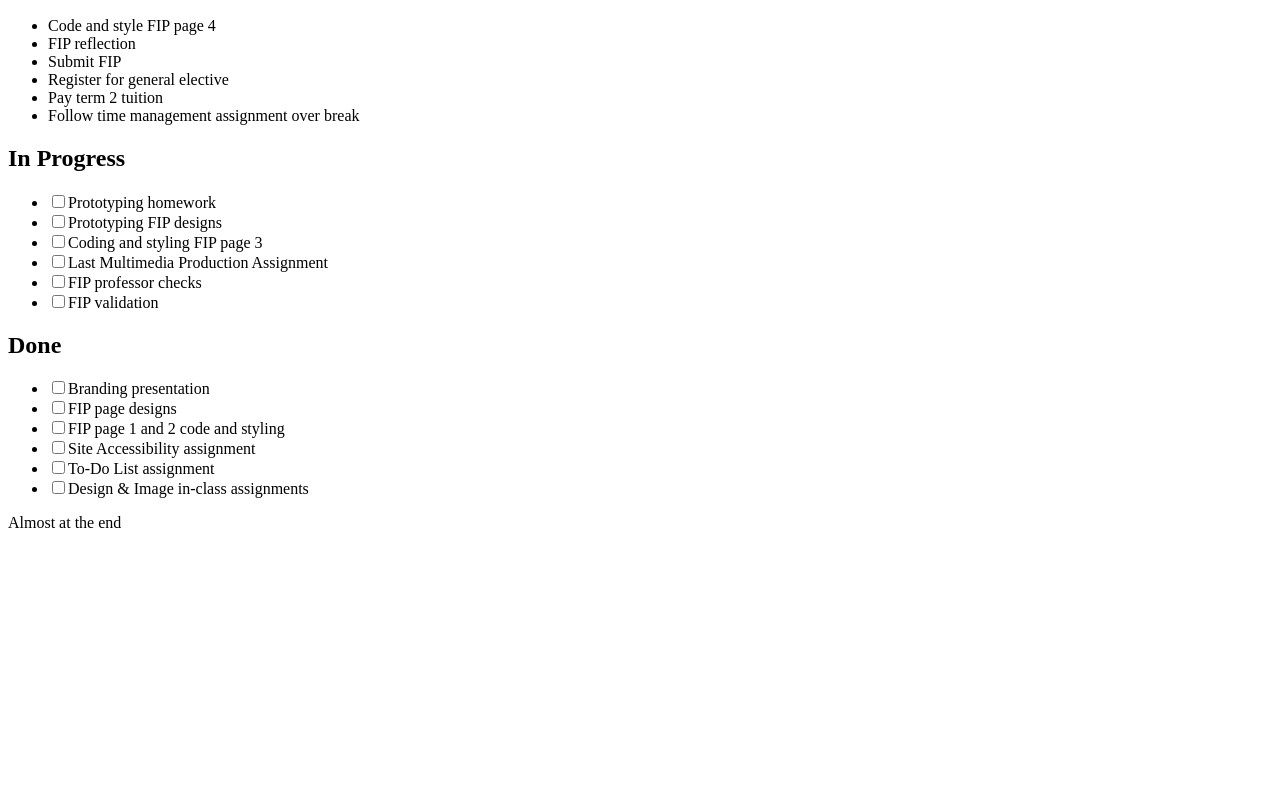
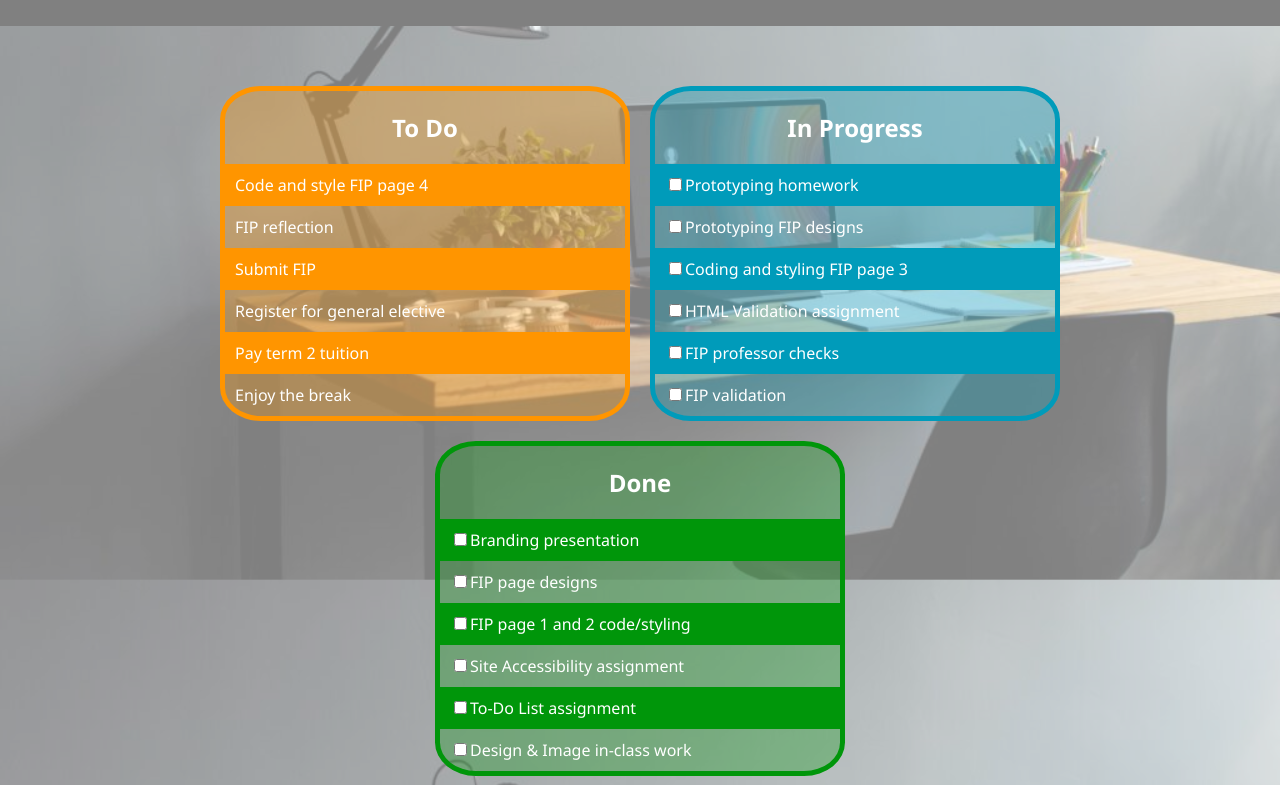
Before and after one commit to b-kettle83/kettlewell_ben_hwk3, a plain HTML site: page index.html in a window 1280 px wide. Shown: the part 110-895 px from the top of the page. Before the commit the page ends 800 px from the top, so only its background shows below. Drawn offline with Linux system fonts and the light colour scheme.

Commit message:
Add Styles and Design
This commit adds the css styles of the website as well as a few design changes in the index file

```diff
--- a/css/main.css
+++ b/css/main.css
@@ -0,0 +1,121 @@
+html, body {
+    margin: 0;
+    padding: 0;
+    border: 0;
+}
+
+body {
+    color: white;
+    font-size: 16px;
+    font-family:'Segoe UI', Tahoma, Geneva, Verdana, sans-serif;
+    background-image: url(../images/bg_tiles.avif);
+}
+
+h1 {
+    font-weight: bold;
+}
+
+header {
+    background-color: grey;
+    padding: 25px;
+    text-align: center;
+}
+
+main {
+    display: flex;
+    flex-wrap: wrap;
+    justify-content: center;
+    padding: 50px 10px;
+    background-image: url(../images/lists_bg.jpg);
+    background-position-y: -300px;
+    background-size: cover;
+    background-color: grey;
+    background-blend-mode: screen;
+}
+
+footer {
+    padding: 20px;
+}
+
+p {
+    font-size: 25px;
+}
+
+section {
+    width: 400px;
+    margin: 10px;
+    border: 5px solid;
+    border-radius: 10%;
+}
+
+section h2 {
+    text-align: center;
+}
+
+#todo {
+    border-color: #ff9500;
+    background-color: #ff950050;
+}
+
+#inprogress {
+    border-color: #009bba;
+    background-color: #009bba50;
+}
+
+#done {
+    border-color: #00960a;
+    background-color: #00960a50;
+}
+
+#todo_items li:nth-child(odd) {
+    background-color: #ff9500;
+}
+
+#inprogress_items li:nth-child(odd) {
+    background-color: #009bba;
+}
+
+#done_items li:nth-child(odd) {
+    background-color: #00960a;
+}
+
+#inprogress input[type=checkbox]:checked + span::after {
+    content: "\1f44d";
+    font-size: 20px;
+    margin: 0px;
+    margin-left: 20px;
+}
+
+#done input[type=checkbox]:checked + span::after {
+    content: "\1f451";
+    font-size: 20px;
+    margin: 0px;
+    margin-left: 20px;
+}
+
+input[type=checkbox]:checked + span {
+    font-weight: bold;
+}
+
+span::after {
+    margin-left: 10px;
+}
+
+ul {
+    list-style-type: none;
+    padding: 0px;
+    margin: 0px;
+}
+
+ul li {
+    padding: 10px;
+}
+
+ul li:last-child {
+    border-bottom-left-radius: 20px;
+    border-bottom-right-radius: 20px;
+}
+
+footer {
+    text-align: center;
+}
--- a/index.html
+++ b/index.html
@@ -4,6 +4,7 @@
     <meta charset="UTF-8">
     <meta name="viewport" content="width=device-width, initial-scale=1.0">
     <title>The To-Dos</title>
+    <link rel="stylesheet" href="css/main.css">
 </head>
 <body>
 
@@ -14,23 +15,23 @@
     <main>
         <section id="todo">
             <h2>To Do</h2>
-            <ul id="todo_items" class="list">
+            <ul id="todo_items">
                 <li>Code and style FIP page 4</li>
                 <li>FIP reflection</li>
                 <li>Submit FIP</li>
                 <li>Register for general elective</li>
                 <li>Pay term 2 tuition</li>
-                <li>Follow time management assignment over break</li>
+                <li>Enjoy the break</li>
             </ul>
         </section>
 
         <section id="inprogress">
             <h2>In Progress</h2>
-            <ul id="inprogress_items" class="list">
+            <ul id="inprogress_items">
                 <li><input type="checkbox"><span>Prototyping homework</span></li>
                 <li><input type="checkbox"><span>Prototyping FIP designs</span></li>
                 <li><input type="checkbox"><span>Coding and styling FIP page 3</span></li>
-                <li><input type="checkbox"><span>Last Multimedia Production Assignment</span></li>
+                <li><input type="checkbox"><span>HTML Validation assignment</span></li>
                 <li><input type="checkbox"><span>FIP professor checks</span></li>
                 <li><input type="checkbox"><span>FIP validation</span></li>
             </ul>
@@ -38,19 +39,19 @@
 
         <section id="done">
             <h2>Done</h2>
-            <ul id="done_items" class="list">
+            <ul id="done_items">
                 <li><input type="checkbox"><span>Branding presentation</span></li>
                 <li><input type="checkbox"><span>FIP page designs</span></li>
-                <li><input type="checkbox"><span>FIP page 1 and 2 code and styling</span></li>
+                <li><input type="checkbox"><span>FIP page 1 and 2 code/styling</span></li>
                 <li><input type="checkbox"><span>Site Accessibility assignment</span></li>
                 <li><input type="checkbox"><span>To-Do List assignment</span></li>
-                <li><input type="checkbox"><span>Design & Image in-class assignments</span></li>
+                <li><input type="checkbox"><span>Design & Image in-class work</span></li>
             </ul>
         </section>
     </main>
 
     <footer>
-        <p>Almost at the end</p>
+        <p>Almost At The End</p>
     </footer>
 </body>
 </html>
```
